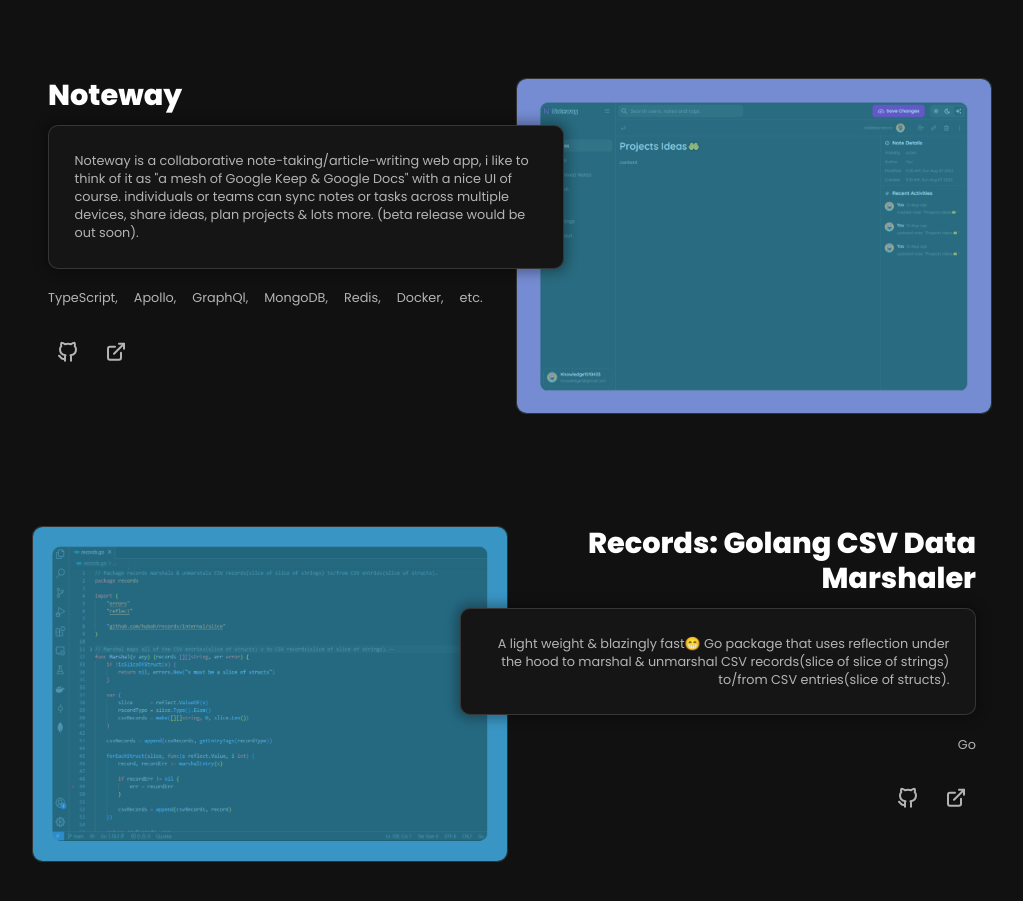
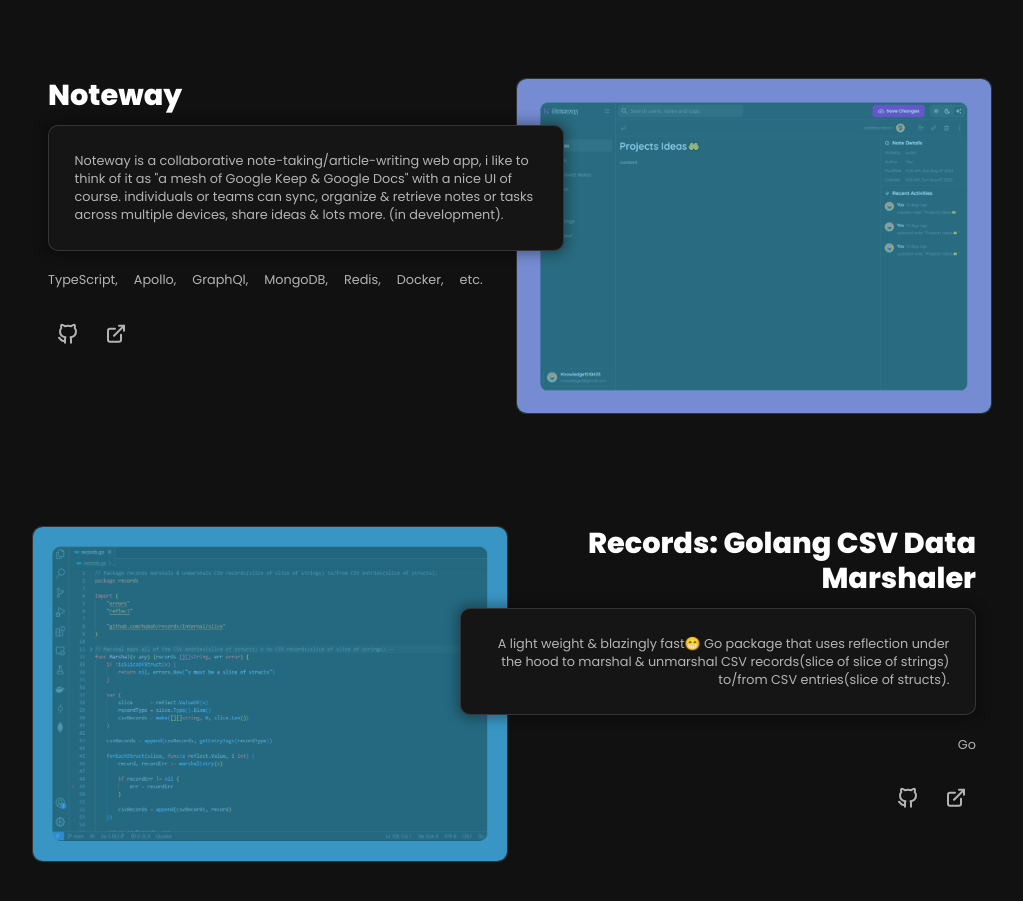
Before and after one commit to huboh/huboh, a React (Create React App) app: page / in a window 1280 px wide. Shown: the part 1750-2651 px from the top of the page, without its empty margins (128-1151 px from the left). Built offline with nearby package versions, Linux system fonts and the light colour scheme.

Commit message:
🤙 REFACTOR: update project description

```diff
--- a/src/views/Home/Sections/RecentProjectsSection/data/projects.ts
+++ b/src/views/Home/Sections/RecentProjectsSection/data/projects.ts
@@ -16,7 +16,7 @@ const projectDetails: ProjectProps[] = [
     imageAltText: "noteway web app",
     githubLink: "https://www.github.com/huboh/noteway-server",
     externalLink: "https://www.github.com/huboh/noteway-server",
-    description: "Noteway is a collaborative note-taking/article-writing web app, i like to think of it as \"a mesh of Google Keep & Google Docs\" with a nice UI of course. individuals or teams can sync notes or tasks across multiple devices, share ideas, plan projects & lots more. (beta release would be out soon).",
+    description: "Noteway is a collaborative note-taking/article-writing web app, i like to think of it as \"a mesh of Google Keep & Google Docs\" with a nice UI of course. individuals or teams can sync, organize & retrieve notes or tasks across multiple devices, share ideas & lots more. (in development).",
   },
   {
     title: "Records: Golang CSV Data Marshaler",
```
